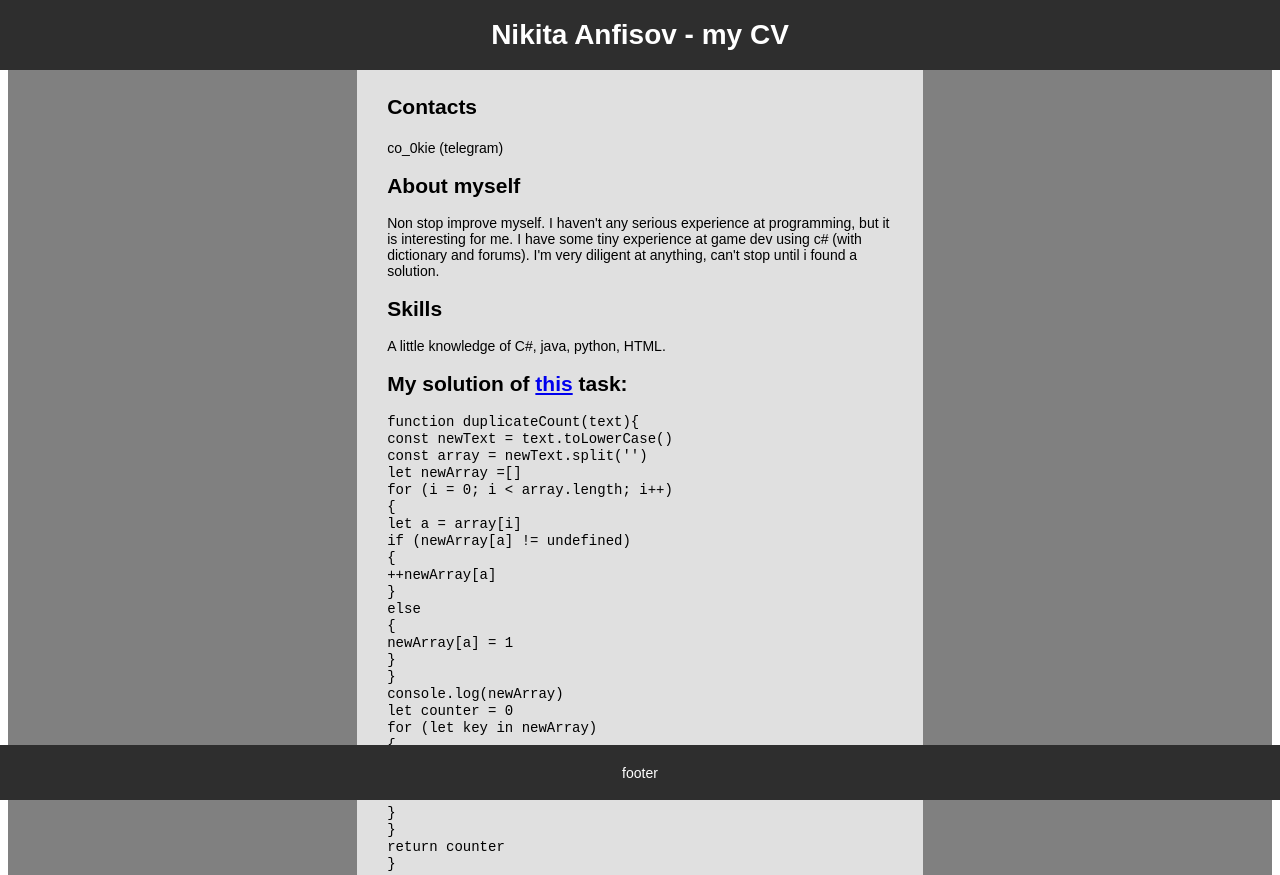
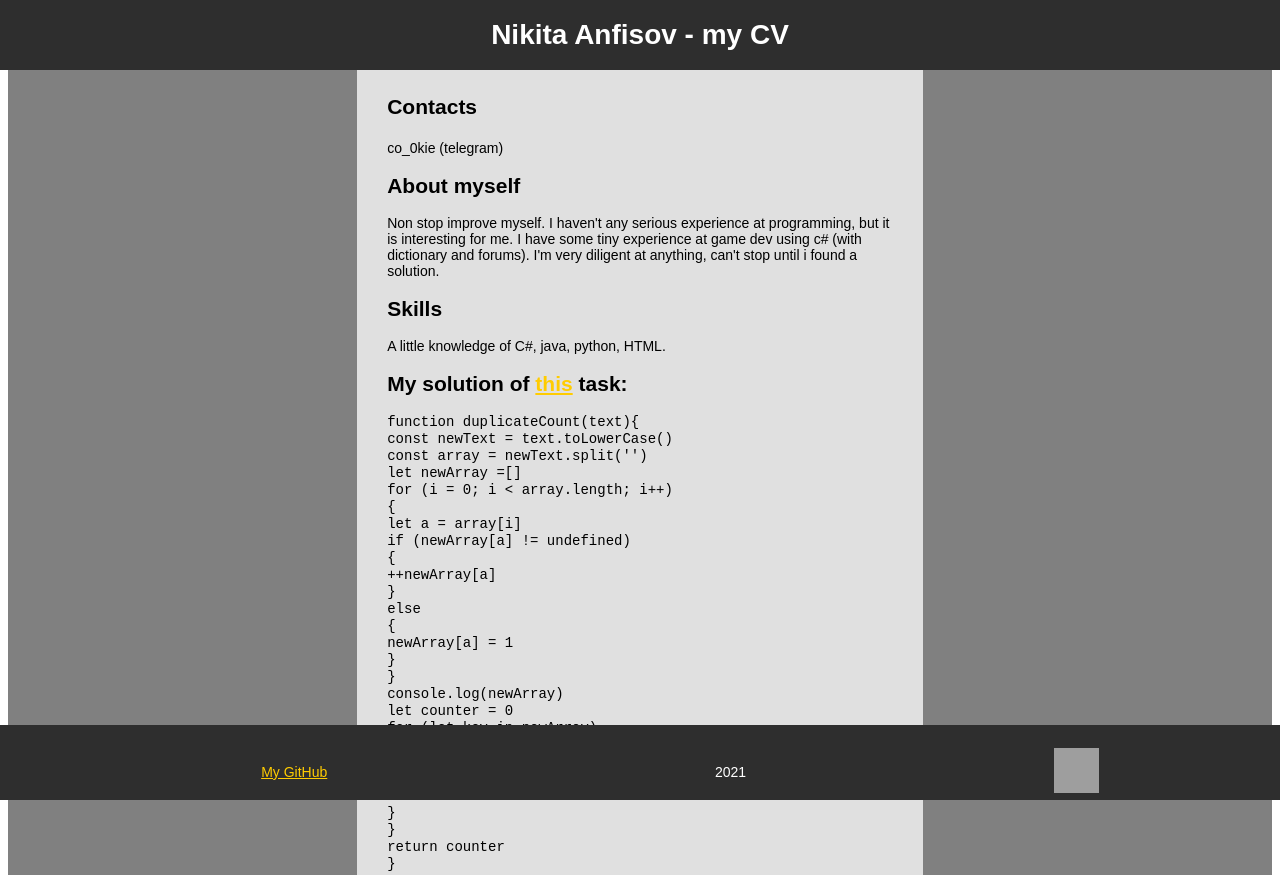
Before and after one commit to anfisov/rsschool-cv, a plain HTML site: page index.html in a window 1280 px wide. Shown: the top 875 px of the page. Drawn offline with Linux system fonts and the light colour scheme; grey boxes are pictures that could not be loaded.

Commit message:
fix: links color

```diff
--- a/index.html
+++ b/index.html
@@ -6,7 +6,7 @@
     <meta name="viewport" content="width=device-width, initial-scale=1.0">
     <title>Document</title>
 </head>
-<body>
+<body link="#ffcc00" vlink="#cecece" alink="#ff0000">
     <link rel="stylesheet" href="style.css">
 
     <div id="container">
@@ -67,7 +67,14 @@ return counter<br>
         </div>
 
         <div id="footer">
-        footer
+            <table width="100%">
+                <tr>
+                    <td>
+        <a href="https://github.com/anfisov">My GitHub</a></td>
+       <td><p>2021</p></td>
+       <td><a href="https://rs.school/js/" ><img src="https://avatars.githubusercontent.com/u/11501370?s=200&v=4"width="45" height="45" alt=""></a></td>
+    </tr>
+    </table>
         </div>
     </div>
 </body>
--- a/style.css
+++ b/style.css
@@ -40,11 +40,11 @@ body {
     width: 100%;
     height: 35px;
     padding-top: 20px;
+    padding-bottom: 20px;
     color: white;
 
 
 
+
+
 }
-#clear {
-    clear: both;
-    }
```
